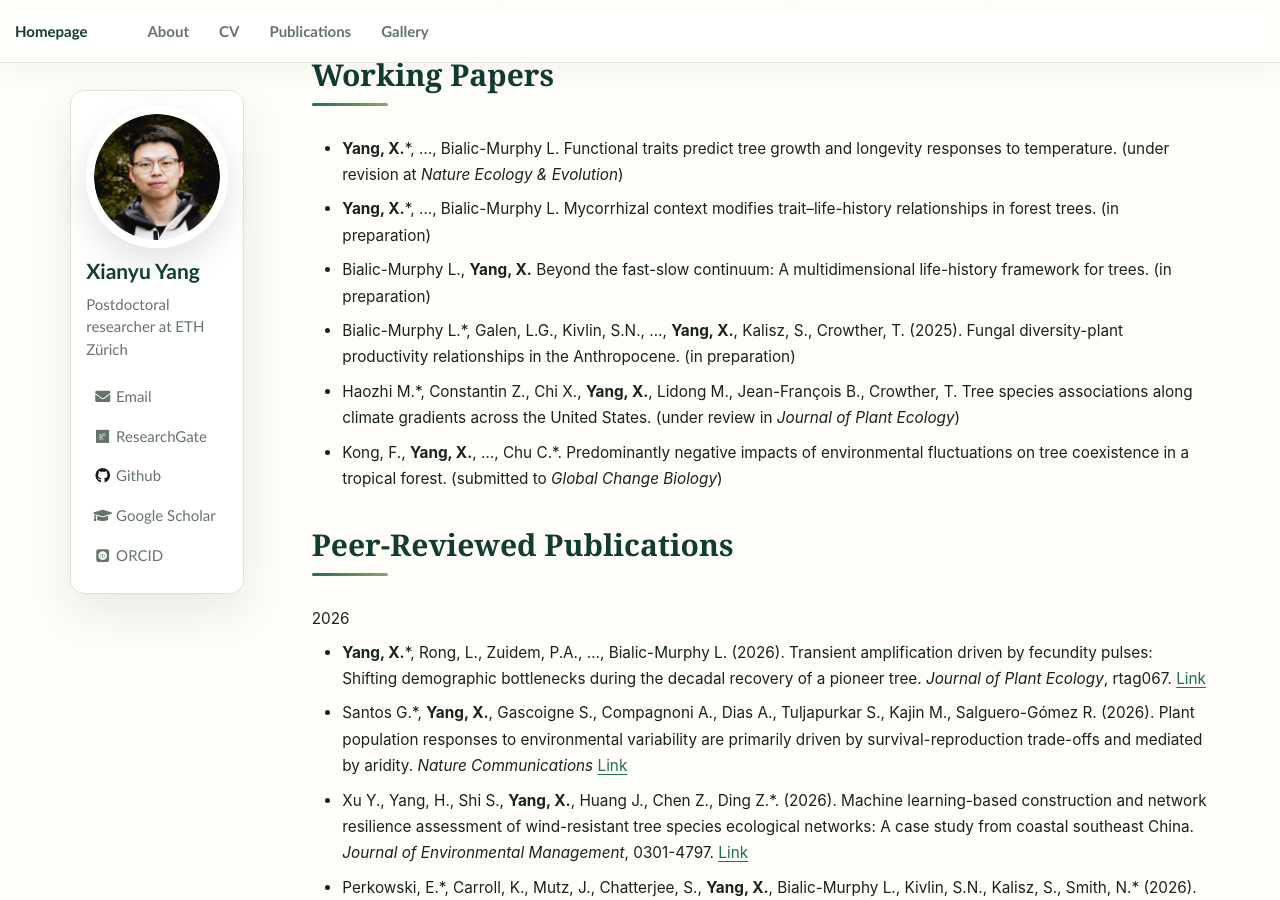
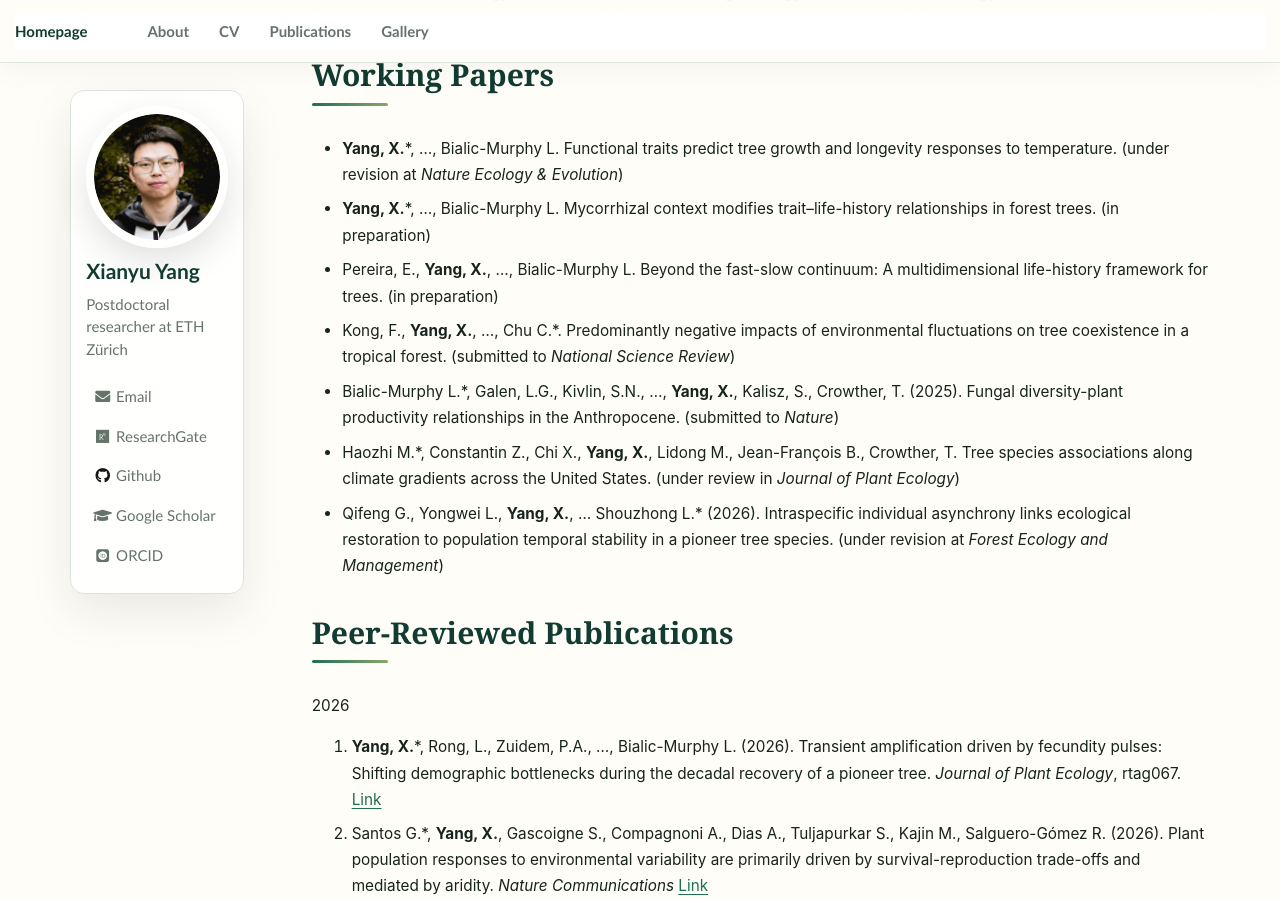
Before and after one commit to Xianyu-Yang/xianyu-yang.github.io, a Jekyll site: the page built from _pages/publications.md, in a window 1280 px wide and 900 px high, scrolled down 555 px. Built offline with Jekyll 4.4.1, drawn with Linux system fonts in a browser that asks for light colours; some web fonts are replaced.

Commit message:
Update publications.md

```diff
--- a/_pages/publications.md
+++ b/_pages/publications.md
@@ -35,53 +35,55 @@ author_profile: true
 
 - **Yang, X.**\*, ..., Bialic-Murphy L. Mycorrhizal context modifies trait–life-history relationships in forest trees. (in preparation)
 
-- Bialic-Murphy L., **Yang, X.** Beyond the fast-slow continuum: A multidimensional life-history framework for trees. (in preparation)
+- Pereira, E., **Yang, X.**, ..., Bialic-Murphy L. Beyond the fast-slow continuum: A multidimensional life-history framework for trees. (in preparation)
 
--	Bialic-Murphy L.\*, Galen, L.G., Kivlin, S.N., ..., **Yang, X.**, Kalisz, S., Crowther, T. (2025). Fungal diversity-plant productivity relationships in the Anthropocene. (in preparation)
+- Kong, F.,  **Yang, X.**, ..., Chu C.\*. Predominantly negative impacts of environmental fluctuations on tree coexistence in a tropical forest. (submitted to _National Science Review_)
+
+- Bialic-Murphy L.\*, Galen, L.G., Kivlin, S.N., ..., **Yang, X.**, Kalisz, S., Crowther, T. (2025). Fungal diversity-plant productivity relationships in the Anthropocene. (submitted to _Nature_)
 
 -	Haozhi M.\*, Constantin Z., Chi X., **Yang, X.**, Lidong M., Jean-François B., Crowther, T. Tree species associations along climate gradients across the United States. (under review in _Journal of Plant Ecology_)
 
-- Kong, F.,  **Yang, X.**, ..., Chu C.\*. Predominantly negative impacts of environmental fluctuations on tree coexistence in a tropical forest. (submitted to _Global Change Biology_)
+-	Qifeng G., Yongwei L., **Yang, X.**, ... Shouzhong L.\* (2026). Intraspecific individual asynchrony links ecological restoration to population temporal stability in a pioneer tree species. (under revision at _Forest Ecology and Management_)
 
 # Peer-Reviewed Publications
 
 2026
--	**Yang, X.**\*, Rong, L., Zuidem, P.A., ..., Bialic-Murphy L. (2026). Transient amplification driven by fecundity pulses: Shifting demographic bottlenecks during the decadal recovery of a pioneer tree. _Journal of Plant Ecology_, rtag067. [Link](https://academic.oup.com/jpe/advance-article/doi/10.1093/jpe/rtag067/8586255?utm_source=authortollfreelink&utm_campaign=jpe&utm_medium=email&guestAccessKey=){:target="_blank"}
+17.	**Yang, X.**\*, Rong, L., Zuidem, P.A., ..., Bialic-Murphy L. (2026). Transient amplification driven by fecundity pulses: Shifting demographic bottlenecks during the decadal recovery of a pioneer tree. _Journal of Plant Ecology_, rtag067. [Link](https://academic.oup.com/jpe/advance-article/doi/10.1093/jpe/rtag067/8586255?utm_source=authortollfreelink&utm_campaign=jpe&utm_medium=email&guestAccessKey=){:target="_blank"}
 
--	Santos G.\*, **Yang, X.**, Gascoigne S., Compagnoni A., Dias A., Tuljapurkar S., Kajin M., Salguero-Gómez R. (2026). Plant population responses to environmental variability are primarily driven by survival-reproduction trade-offs and mediated by aridity. _Nature Communications_ [Link](https://www.nature.com/articles/s41467-026-73720-x#citeas){:target="_blank"}
+16.	Santos G.\*, **Yang, X.**, Gascoigne S., Compagnoni A., Dias A., Tuljapurkar S., Kajin M., Salguero-Gómez R. (2026). Plant population responses to environmental variability are primarily driven by survival-reproduction trade-offs and mediated by aridity. _Nature Communications_ [Link](https://www.nature.com/articles/s41467-026-73720-x#citeas){:target="_blank"}
 
--	Xu Y., Yang, H., Shi S., **Yang, X.**, Huang J., Chen Z., Ding Z.\*. (2026). Machine learning-based construction and network resilience assessment of wind-resistant tree species ecological networks: A case study from coastal southeast China. _Journal of Environmental Management_, 0301-4797. [Link](https://www.sciencedirect.com/science/article/pii/S0301479726007723?dgcid=coauthor){:target="_blank"}
+15.	Xu Y., Yang, H., Shi S., **Yang, X.**, Huang J., Chen Z., Ding Z.\*. (2026). Machine learning-based construction and network resilience assessment of wind-resistant tree species ecological networks: A case study from coastal southeast China. _Journal of Environmental Management_, 0301-4797. [Link](https://www.sciencedirect.com/science/article/pii/S0301479726007723?dgcid=coauthor){:target="_blank"}
 
--	Perkowski, E.\*, Carroll, K., Mutz, J., Chatterjee, S., **Yang, X.**, Bialic-Murphy L., Kivlin, S.N., Kalisz, S., Smith, N.\* (2026). The negative effects of an allelopathic invader on native plant photosynthesis are amplified after tree canopy closure.  _Functional Ecology_，00, 1–16. [Link](https://besjournals.onlinelibrary.wiley.com/doi/10.1111/1365-2435.70396){:target="_blank"}
+14.	Perkowski, E.\*, Carroll, K., Mutz, J., Chatterjee, S., **Yang, X.**, Bialic-Murphy L., Kivlin, S.N., Kalisz, S., Smith, N.\* (2026). The negative effects of an allelopathic invader on native plant photosynthesis are amplified after tree canopy closure.  _Functional Ecology_，00, 1–16. [Link](https://besjournals.onlinelibrary.wiley.com/doi/10.1111/1365-2435.70396){:target="_blank"}
 
 2025
--  **Yang, X.**, Angert, A.L., Zuidema, P.A., Santos, S.G., Lyu, S., Bialic-Murphy, L., Zhang, J.\* (2025). Coexistence of tropical forest tree species along the demographic buffering spectrum. _Global Change Biology_, 31(6): e70310. [Link](https://onlinelibrary.wiley.com/doi/10.1111/gcb.70310){:target="_blank"}
+13.  **Yang, X.**, Angert, A.L., Zuidema, P.A., Santos, S.G., Lyu, S., Bialic-Murphy, L., Zhang, J.\* (2025). Coexistence of tropical forest tree species along the demographic buffering spectrum. _Global Change Biology_, 31(6): e70310. [Link](https://onlinelibrary.wiley.com/doi/10.1111/gcb.70310){:target="_blank"}
 
-- Wen, N., Crowther, T., Du, Y.\*, ..., **Yang, X.**, ..., Bialic-Murphy, L. (2025). Wilderness quality, habitat connectivity, and the effectiveness of protected areas diminish as human activities intensify. _Conservation Letters_, 18, no. 5: e13149. [Link](https://conbio.onlinelibrary.wiley.com/doi/10.1111/conl.13149){:target="_blank"}
+12. Wen, N., Crowther, T., Du, Y.\*, ..., **Yang, X.**, ..., Bialic-Murphy, L. (2025). Wilderness quality, habitat connectivity, and the effectiveness of protected areas diminish as human activities intensify. _Conservation Letters_, 18, no. 5: e13149. [Link](https://conbio.onlinelibrary.wiley.com/doi/10.1111/conl.13149){:target="_blank"}
 
-- Chen, W., Zhang, Y., Lv, H., Tao, Y., Ding, Y., **Yang, X.**\*, Tian, Z.\*, Li, J. (2025). Dramatic decline of wild apple population: evidence from long-term monitoring and modelling.  _Global Ecology & Conservation_, 62, e03861. [Link](https://www.sciencedirect.com/science/article/pii/S2351989425004627?via%3Dihub){:target="_blank"}
+11. Chen, W., Zhang, Y., Lv, H., Tao, Y., Ding, Y., **Yang, X.**\*, Tian, Z.\*, Li, J. (2025). Dramatic decline of wild apple population: evidence from long-term monitoring and modelling.  _Global Ecology & Conservation_, 62, e03861. [Link](https://www.sciencedirect.com/science/article/pii/S2351989425004627?via%3Dihub){:target="_blank"}
 
-- Liu, A., Liu, R., Lei, F., ..., Li, S.\*, **Yang, X.** (2025). Demographic performance and climate change response of a pioneer tree species (*Pinus massoniana*) during ecological restoration in subtropical China. _Journal of Forestry Research_, 36, 34. [Link](https://link.springer.com/article/10.1007/s11676-025-01831-0){:target="_blank"}
+10. Liu, A., Liu, R., Lei, F., ..., Li, S.\*, **Yang, X.** (2025). Demographic performance and climate change response of a pioneer tree species (*Pinus massoniana*) during ecological restoration in subtropical China. _Journal of Forestry Research_, 36, 34. [Link](https://link.springer.com/article/10.1007/s11676-025-01831-0){:target="_blank"}
 
 2023
-- Wang, J., **Yang, X.**\*, Santos, S.G., Ning, H., Li, T., Zhao, W., Si, X., Lu, S., Li, S.\* (2023). Flexible demographic strategies promote the population persistence of a pioneer conifer tree (*Pinus massoniana*) in ecological restoration. _Forest Ecology and Management_, 529, 120727. [Link](https://www.sciencedirect.com/science/article/abs/pii/S0378112722007216){:target="_blank"}
+9. Wang, J., **Yang, X.**\*, Santos, S.G., Ning, H., Li, T., Zhao, W., Si, X., Lu, S., Li, S.\* (2023). Flexible demographic strategies promote the population persistence of a pioneer conifer tree (*Pinus massoniana*) in ecological restoration. _Forest Ecology and Management_, 529, 120727. [Link](https://www.sciencedirect.com/science/article/abs/pii/S0378112722007216){:target="_blank"}
 
 2022
-- **Yang, X.**, Angert, A.L., Zuidema, P.A., He, F., Huang, S., Li, S., Li, S.L., Chardon, N.I., Zhang, J.\* (2022). The role of demographic compensation in stabilising marginal tree populations in North America. _Ecology Letters_, 25, 1676–1689. [Link](https://onlinelibrary.wiley.com/doi/full/10.1111/ele.14028){:target="_blank"}
+8. **Yang, X.**, Angert, A.L., Zuidema, P.A., He, F., Huang, S., Li, S., Li, S.L., Chardon, N.I., Zhang, J.\* (2022). The role of demographic compensation in stabilising marginal tree populations in North America. _Ecology Letters_, 25, 1676–1689. [Link](https://onlinelibrary.wiley.com/doi/full/10.1111/ele.14028){:target="_blank"}
 
-- Feng, L., Sun, J., El-Kassaby, Y.A., **Yang, X.**, Tian, X., Wang, T.\* (2022). Predicting potential habitat of a plant species with small populations under climate change: *Ostrya rehderiana*. _Forests_, 13: 129. [Link](https://www.mdpi.com/1999-4907/13/1/129){:target="_blank"}
+7. Feng, L., Sun, J., El-Kassaby, Y.A., **Yang, X.**, Tian, X., Wang, T.\* (2022). Predicting potential habitat of a plant species with small populations under climate change: *Ostrya rehderiana*. _Forests_, 13: 129. [Link](https://www.mdpi.com/1999-4907/13/1/129){:target="_blank"}
 
 2021
-- Zhao, W., Li, T., Cui, Y., Huang, J., **Yang, X.**\*, Li, S.\* (2021). Demographic performance of a pioneer tree species during ecological restoration in the soil erosion area of southeastern China. _Global Ecology & Conservation_, 32, e01936. [Link](https://www.sciencedirect.com/science/article/pii/S2351989421004868){:target="_blank"}
+6. Zhao, W., Li, T., Cui, Y., Huang, J., **Yang, X.**\*, Li, S.\* (2021). Demographic performance of a pioneer tree species during ecological restoration in the soil erosion area of southeastern China. _Global Ecology & Conservation_, 32, e01936. [Link](https://www.sciencedirect.com/science/article/pii/S2351989421004868){:target="_blank"}
 
-- Wang, X., Li, S.\*, Huang, S., Cui, Y., Fu, H., Li, T., Zhao, W., **Yang, X.** (2021). *Pinus massoniana* population dynamics: Driving species diversity during the pioneer stage of ecological restoration. _Global Ecology and Conservation_, 27, e01593. [Link](https://www.sciencedirect.com/science/article/pii/S2351989421001438){:target="_blank"}
+5. Wang, X., Li, S.\*, Huang, S., Cui, Y., Fu, H., Li, T., Zhao, W., **Yang, X.** (2021). *Pinus massoniana* population dynamics: Driving species diversity during the pioneer stage of ecological restoration. _Global Ecology and Conservation_, 27, e01593. [Link](https://www.sciencedirect.com/science/article/pii/S2351989421001438){:target="_blank"}
 
 2020
-- Hu, M., Peñuelas, J., Sardans, J. **Yang, X.**, Tong C., Zou S.\*, Cao W,\* (2020). Shifts in Microbial Biomass C/N/P Stoichiometry and Bacterial Community Composition in Subtropical Estuarine Tidal Marshes Along a Gradient of Freshwater–Oligohaline Water. _Ecosystems_, 23, 1265–1280. [Link](https://link.springer.com/article/10.1007/s10021-019-00468-5){:target="_blank"}
+4. Hu, M., Peñuelas, J., Sardans, J. **Yang, X.**, Tong C., Zou S.\*, Cao W,\* (2020). Shifts in Microbial Biomass C/N/P Stoichiometry and Bacterial Community Composition in Subtropical Estuarine Tidal Marshes Along a Gradient of Freshwater–Oligohaline Water. _Ecosystems_, 23, 1265–1280. [Link](https://link.springer.com/article/10.1007/s10021-019-00468-5){:target="_blank"}
 
-- Hu, M., Sardans J,. **Yang, X.**, Peñuelas, J.\*, Tong C,\* (2020). Patterns and environmental drivers of greenhouse gas fluxes in the coastal wetlands of China: A systematic review and synthesis. _Environmental Research_, 186:109576. [Link](https://www.sciencedirect.com/science/article/abs/pii/S0013935120304692){:target="_blank"}
+3. Hu, M., Sardans J,. **Yang, X.**, Peñuelas, J.\*, Tong C,\* (2020). Patterns and environmental drivers of greenhouse gas fluxes in the coastal wetlands of China: A systematic review and synthesis. _Environmental Research_, 186:109576. [Link](https://www.sciencedirect.com/science/article/abs/pii/S0013935120304692){:target="_blank"}
 
 2018
-- **Yang, X.**, Li, S.\*, Shen, B., Wu, Y., Sun, S., Liu, R., Zha, R., Li, S. (2018). Demographic strategies of a dominant tree species in response to logging in a degraded subtropical forest in Southeast China. _Annals of Forest Science_, 75, 84. [Link](https://link.springer.com/article/10.1007/s13595-018-0764-0){:target="_blank"}
+2. **Yang, X.**, Li, S.\*, Shen, B., Wu, Y., Sun, S., Liu, R., Zha, R., Li, S. (2018). Demographic strategies of a dominant tree species in response to logging in a degraded subtropical forest in Southeast China. _Annals of Forest Science_, 75, 84. [Link](https://link.springer.com/article/10.1007/s13595-018-0764-0){:target="_blank"}
 
-- **Yang, X.**, Li, S.\*, Song, T., Wang, C., Liu, C., Wu, Y., Ning, Q., Jiang, L. (2018). Population dynamics of *Pinus massoniana* in the logged forestland of Changting’s eroded and degraded region. _Acta Ecologica Sinica_, 38, 3175–3182. (In Chinese) [Link](https://www.ecologica.cn/stxb/article/abstract/stxb201706261148){:target="_blank"}
+1. **Yang, X.**, Li, S.\*, Song, T., Wang, C., Liu, C., Wu, Y., Ning, Q., Jiang, L. (2018). Population dynamics of *Pinus massoniana* in the logged forestland of Changting’s eroded and degraded region. _Acta Ecologica Sinica_, 38, 3175–3182. (In Chinese) [Link](https://www.ecologica.cn/stxb/article/abstract/stxb201706261148){:target="_blank"}
```
